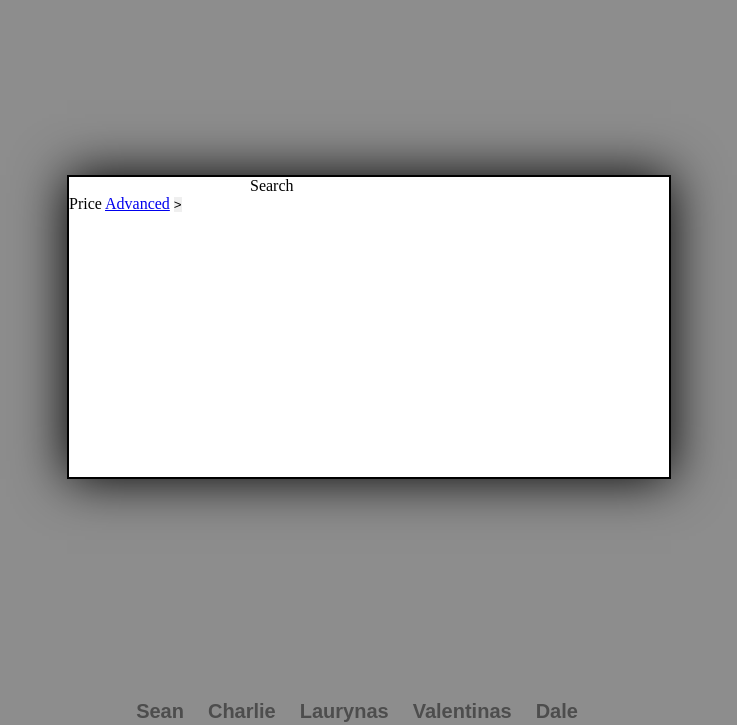
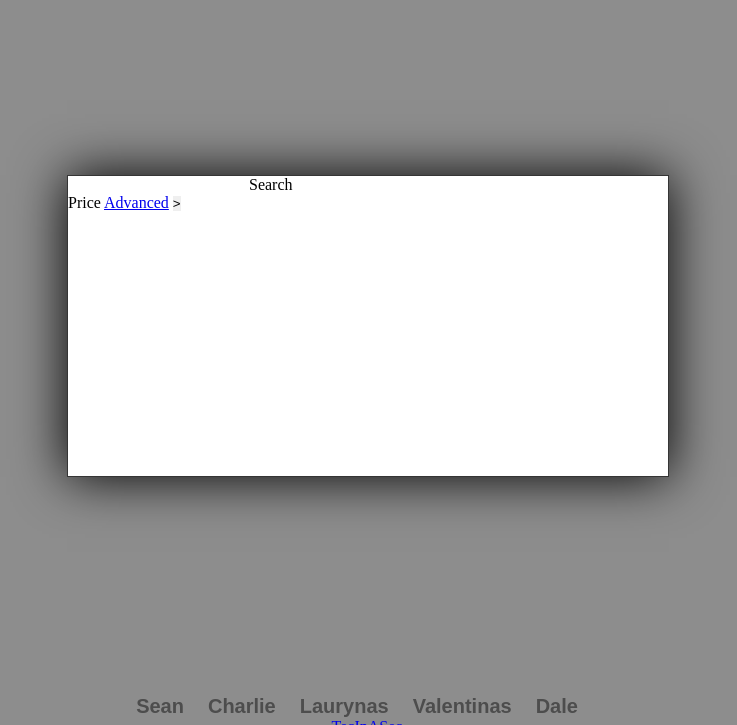
Before and after one commit to dbblTS/TecInASec_Web, a PHP site: page / in a window 1280 px wide. Shown: the part 75-800 px from the top of the page, without its empty margins (273-1010 px from the left). Run offline with PHP 8.4, Linux system fonts and the light colour scheme.

Commit message:
Added some ideas
The border shouldnt be as thick as it was around the form, and the text
in the footer was sliding over the bottom of the screen, so I added
margin to the bottom of the footer.

```diff
--- a/style/style.css
+++ b/style/style.css
@@ -36,7 +36,7 @@ header .Logo{
 .main_form_container {
     width: 600px;
     height: 300px;
-    border: 2px solid #000000;
+    border: 1px solid #353535;
     box-shadow: 0 0 50px #000000;
     background-color: #FFFFFF;
     position:fixed;
@@ -57,6 +57,7 @@ footer {
     position: fixed;
     bottom: 0;
     text-align: center;
+    margin-bottom: 5px;
 }
 footer ul li{
     display: inline;
```
